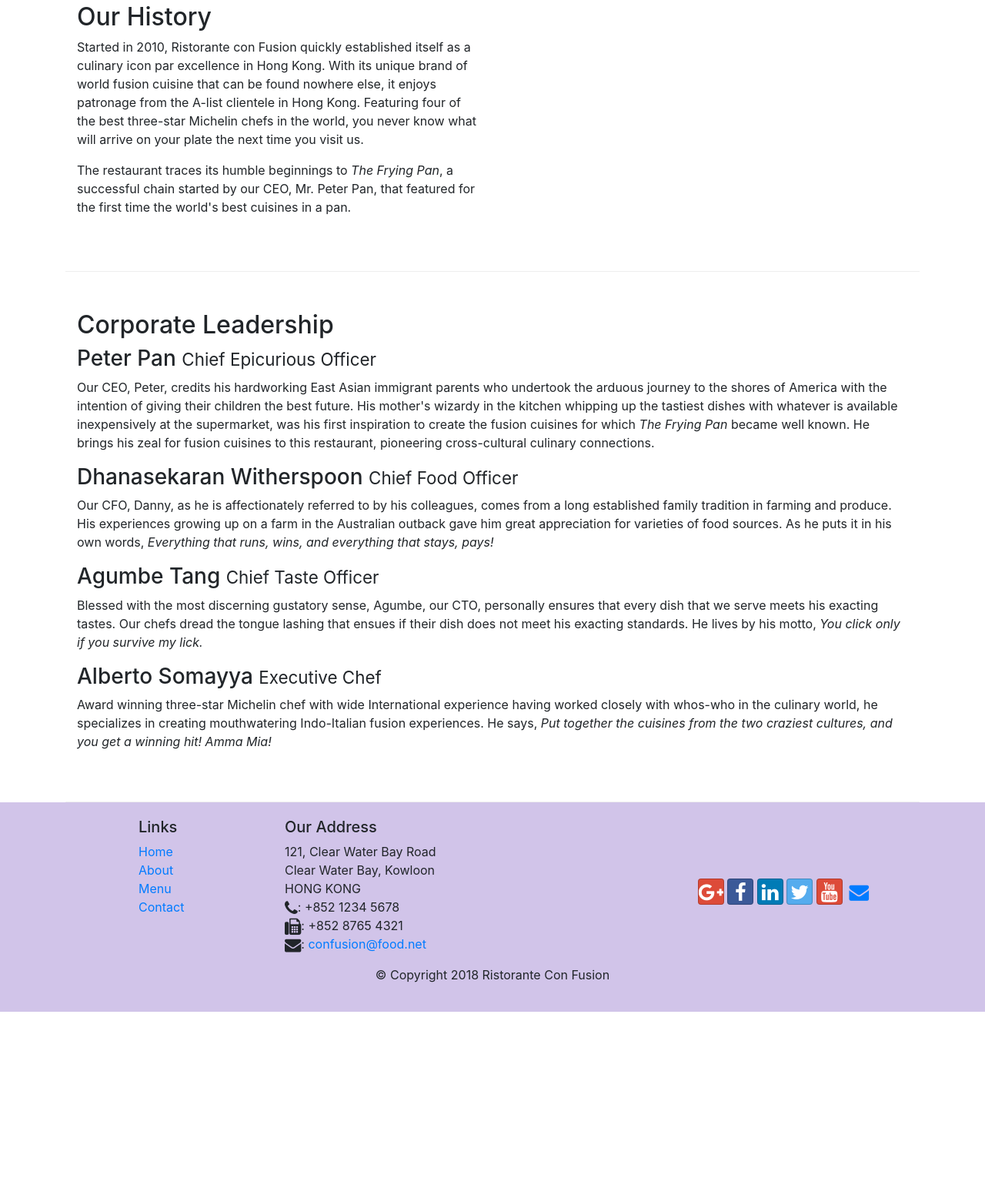
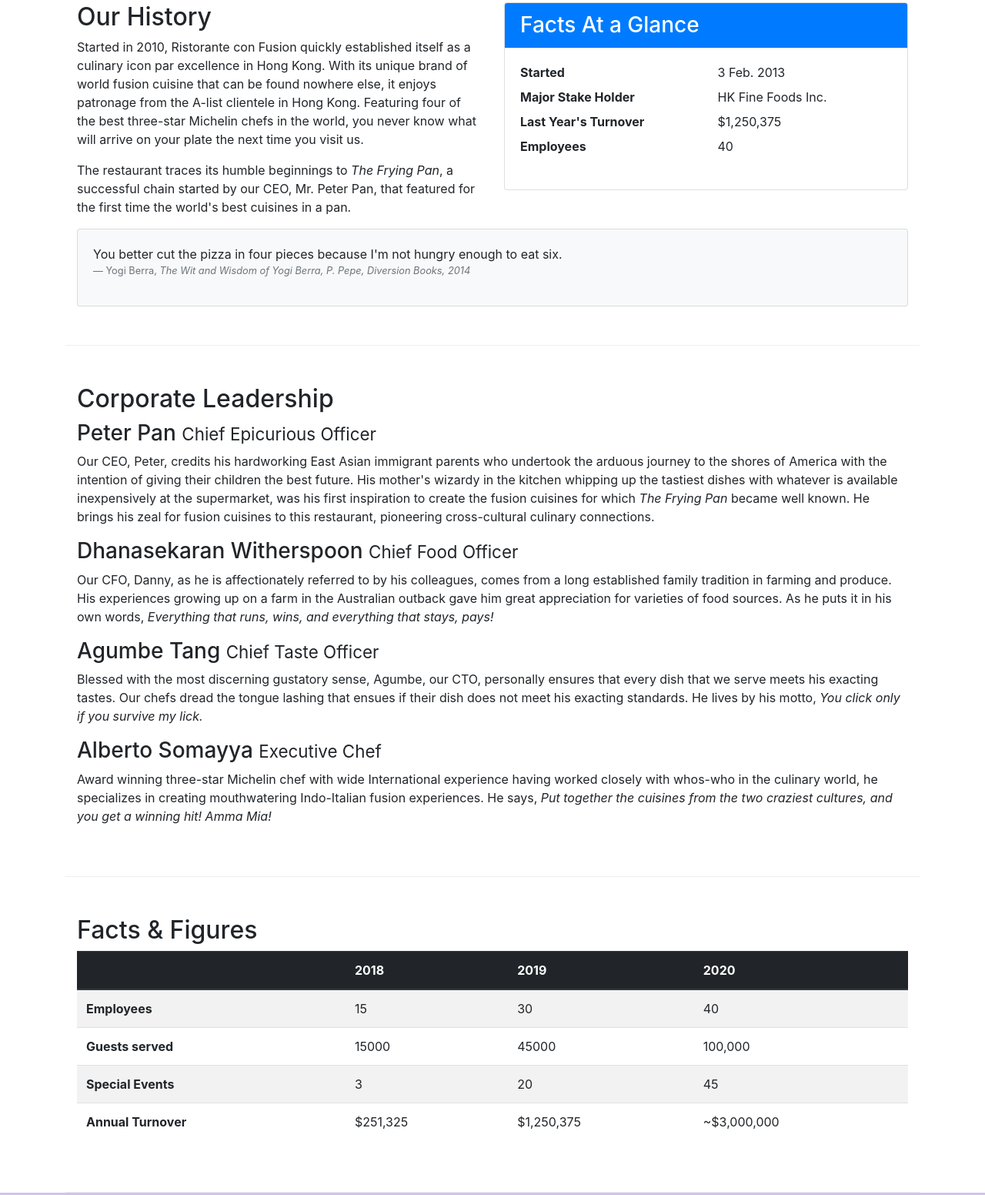
Before and after one commit to Ayman-Abdellatief/conFusion_Bootstrap4, a website: page aboutus.html in a window 1280 px wide. Shown: the part 512-2064 px from the top of the page at 77% size. Before the commit the page ends 1826 px from the top, so only its background shows below. Drawn offline with nearby package versions, Linux system fonts and the light colour scheme.

Commit message:
Tables and Cards

```diff
--- a/aboutus.html
+++ b/aboutus.html
@@ -66,7 +66,34 @@
                 <p>Started in 2010, Ristorante con Fusion quickly established itself as a culinary icon par excellence in Hong Kong. With its unique brand of world fusion cuisine that can be found nowhere else, it enjoys patronage from the A-list clientele in Hong Kong.  Featuring four of the best three-star Michelin chefs in the world, you never know what will arrive on your plate the next time you visit us.</p>
                 <p>The restaurant traces its humble beginnings to <em>The Frying Pan</em>, a successful chain started by our CEO, Mr. Peter Pan, that featured for the first time the world's best cuisines in a pan.</p>
             </div>
-            <div class="col-12 col-sm">
+            <div class="col-sm">
+                <div class="card">
+                    <h3 class="card-header bg-primary text-white">Facts At a Glance</h3>
+                    <div class="card-body">
+                        <dl class="row">
+                            <dt class="col-6">Started</dt>
+                            <dd class="col-6">3 Feb. 2013</dd>
+                            <dt class="col-6">Major Stake Holder</dt>
+                            <dd class="col-6">HK Fine Foods Inc.</dd>
+                            <dt class="col-6">Last Year's Turnover</dt>
+                            <dd class="col-6">$1,250,375</dd>
+                            <dt class="col-6">Employees</dt>
+                            <dd class="col-6">40</dd>
+                        </dl>
+                    </div>
+                </div>
+            </div>
+            <div class="col-12">
+                <div class="card card-body bg-light">
+                    <blockquote class="blockqoute">
+                        <p  class="mb-0">You better cut the pizza in four pieces because
+                            I'm not hungry enough to eat six.</p>
+                            <footer class="blockquote-footer">Yogi Berra,
+                                <cite title="Source Title">The Wit and Wisdom of Yogi Berra,
+                                P. Pepe, Diversion Books, 2014</cite>
+                            </footer>
+                    </blockquote>
+                </div>
             </div>
         </div>
 
@@ -85,7 +112,48 @@
                 <p class="d-none d-sm-block">Award winning three-star Michelin chef with wide International experience having worked closely with whos-who in the culinary world, he specializes in creating mouthwatering Indo-Italian fusion experiences. He says, <em>Put together the cuisines from the two craziest cultures, and you get a winning hit! Amma Mia!</em></p>
             </div>
        </div>
-
+       <div class="row row-content">
+           <div class="col-12 cil-sm-9">
+               <h2>Facts &amp; Figures</h2>
+               <table class="table table-striped">
+                   <thead class="thead-dark">
+                       <tr>
+                           <th>&nbsp;</th>
+                           <th>2018</th>
+                           <th>2019</th>
+                           <th>2020</th>
+                       </tr>
+                   </thead>
+                   <tbody>
+                       <tr>
+                           <th>Employees</th>
+                           <td>15</td>
+                           <td>30</td>
+                           <td>40</td>
+                       </tr>
+                       <tr>
+                        <th>Guests served</th>
+                        <td>15000</td>
+                        <td>45000</td>
+                        <td>100,000</td>
+                    </tr>
+                    <tr>
+                        <th>Special Events</th>
+                        <td>3</td>
+                        <td>20</td>
+                        <td>45</td>
+                    </tr>
+                    <tr>
+                        <th>Annual Turnover</th>
+                        <td>$251,325</td>
+                        <td>$1,250,375</td>
+                        <td>~$3,000,000</td>
+                    </tr>
+                   </tbody>
+               </table>
+           </div>
+           <div class="col-12 col-sm-3"></div>
+       </div>
     </div>
 
     <footer class="footer">
```
Also changed, not shown: 1 other file.
